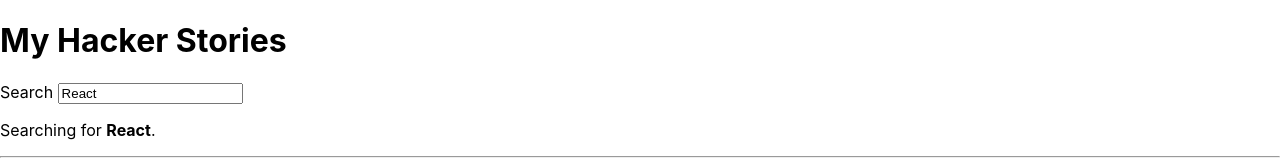
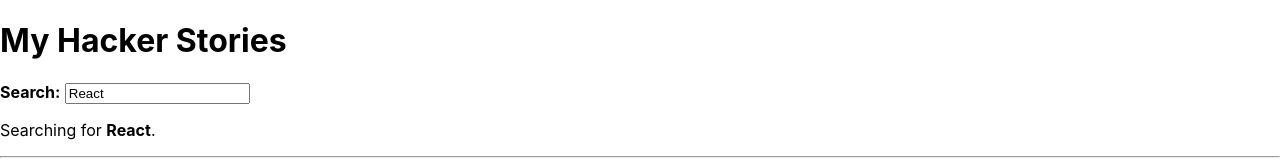
Before and after one commit to tborisova/hacker-stories, a React (Create React App) app: page / in a window 1280 px wide. Shown: the top 168 px of the page. Built offline with nearby package versions, Linux system fonts and the light colour scheme.

Commit message:
add children to input with label

```diff
--- a/src/App.js
+++ b/src/App.js
@@ -44,7 +44,9 @@
     <div>
       <h1>My Hacker Stories</h1>
 
-      <InputWithLabel id="search" label="Search" value={searchTerm} onInputChange={handleSearch} />
+      <InputWithLabel id="search" value={searchTerm} onInputChange={handleSearch}>
+        <strong>Search:</strong>
+      </InputWithLabel>
 
       <p>
         Searching for <strong>{searchTerm}</strong>.
@@ -57,9 +59,9 @@
   );
 }
 
-const InputWithLabel = ({id, label, type="text", value, onChange}) => (
+const InputWithLabel = ({id, type="text", value, onChange, children}) => (
   <>
-    <label htmlFor={id}>{label}</label>
+    <label htmlFor={id}>{children}</label>
     &nbsp;
     <input id={id} type={type} onChange={onChange} value={value}/>
   </>
```
